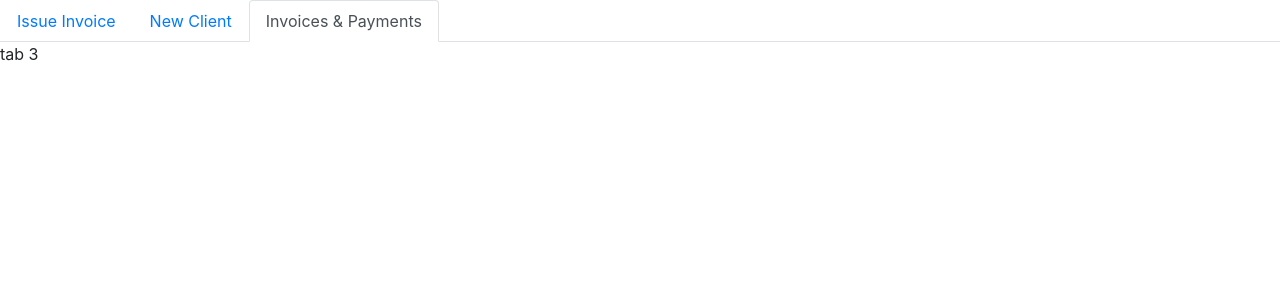
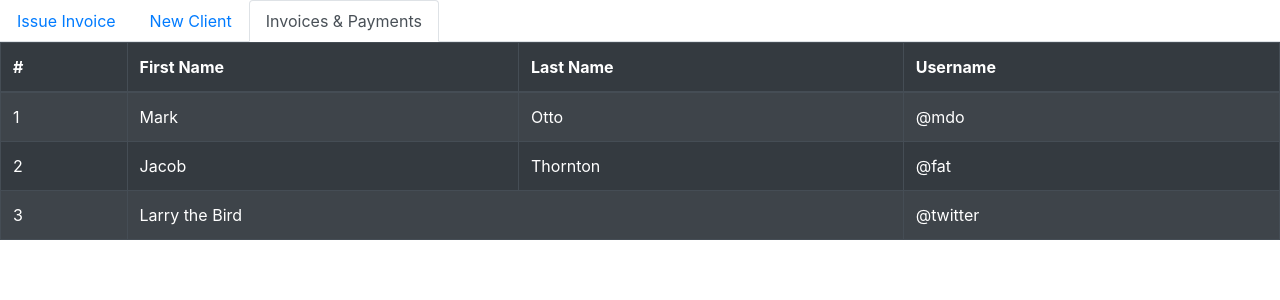
Before and after one commit to countess-elena/InvoicingReact, a React (Create React App) app: page / in a window 1280 px wide. Both pictures are taken after a click on the tab "Invoices & Payments". Shown: the top 300 px of the page. Built offline with nearby package versions, Linux system fonts and the light colour scheme.

Commit message:
3rd tab + inv counting

```diff
--- a/src/Formelement.js
+++ b/src/Formelement.js
@@ -6,6 +6,7 @@
 import Tabs from 'react-bootstrap/Tabs'
 import Tab from 'react-bootstrap/Tab'
 import NewClient from './NewClient';
+import Invoices from './Invoices';
 
 class Formel extends React.Component {
 
@@ -107,7 +108,7 @@
         <NewClient/>
       </Tab>
       <Tab eventKey="Tab3" title="Invoices & Payments">
-      <p>tab 3 </p>
+      <Invoices/>
       </Tab>
     </Tabs>
   );
--- /dev/null
+++ b/src/Invoices.js
@@ -0,0 +1,51 @@
+import React from 'react';
+import App from './App';
+import CheckboxCntr from './CheckboxCntrs';
+import Table from 'react-bootstrap/Table';
+import 'bootstrap/dist/css/bootstrap.min.css';
+import Container from 'react-bootstrap/Container'
+import Button from 'react-bootstrap/Button'
+
+
+class Invoices extends React.Component {
+    constructor (props) {
+        super (props);
+        this.state = {
+
+        }
+    }
+    render () {
+        return (
+<Table striped bordered hover variant="dark">
+  <thead>
+    <tr>
+      <th>#</th>
+      <th>First Name</th>
+      <th>Last Name</th>
+      <th>Username</th>
+    </tr>
+  </thead>
+  <tbody>
+    <tr>
+      <td>1</td>
+      <td>Mark</td>
+      <td>Otto</td>
+      <td>@mdo</td>
+    </tr>
+    <tr>
+      <td>2</td>
+      <td>Jacob</td>
+      <td>Thornton</td>
+      <td>@fat</td>
+    </tr>
+    <tr>
+      <td>3</td>
+      <td colSpan="2">Larry the Bird</td>
+      <td>@twitter</td>
+    </tr>
+  </tbody>
+</Table>
+
+        )}
+        }
+export default Invoices;
```
